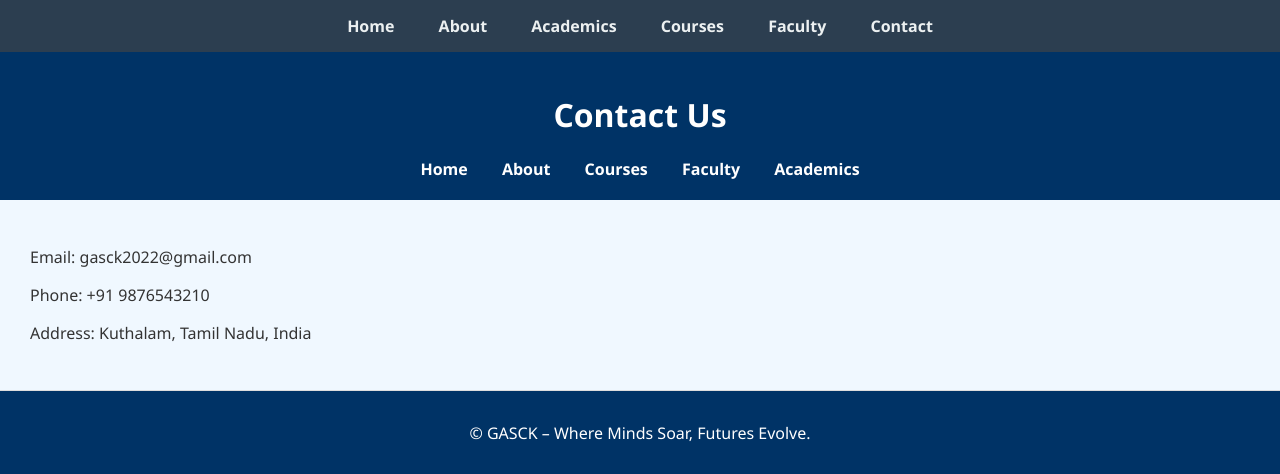
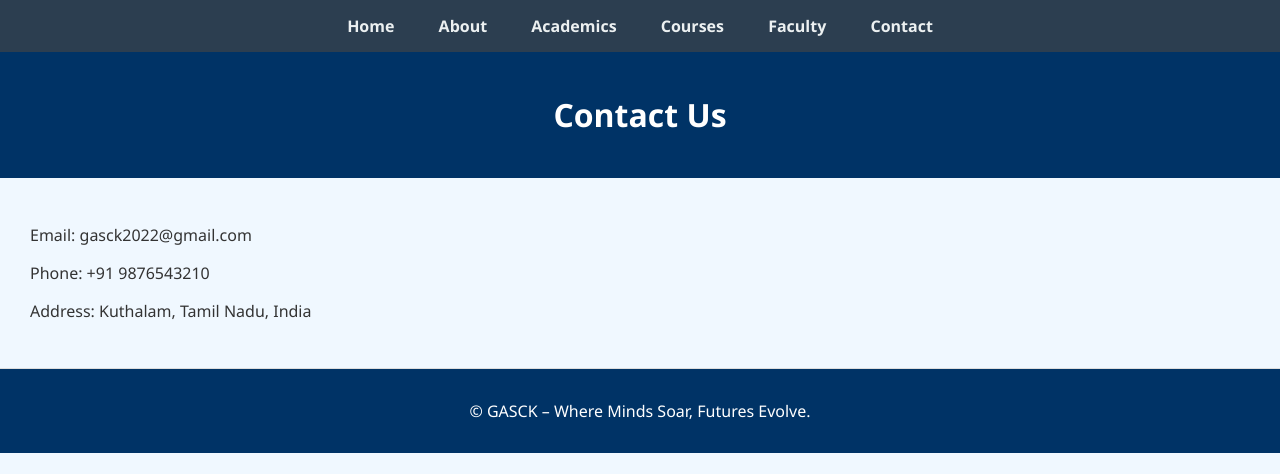
Before and after one commit to NIRRMALG/gasck-college, a Flask app: page /contact in a window 1280 px wide. Shown: the top 474 px of the page. Run offline with Flask 3, Linux system fonts and the light colour scheme.

Commit message:
Update contact.html

```diff
--- a/templates/contact.html
+++ b/templates/contact.html
@@ -9,13 +9,6 @@
 <body>
     <header>
         <h1>Contact Us</h1>
-        <nav>
-            <a href="{{ url_for('home') }}">Home</a>
-            <a href="{{ url_for('about') }}">About</a>
-            <a href="{{ url_for('courses') }}">Courses</a>
-            <a href="{{ url_for('faculty') }}">Faculty</a>
-            <a href="{{ url_for('academics') }}">Academics</a>
-        </nav>
     </header>
 
     <section>
```
